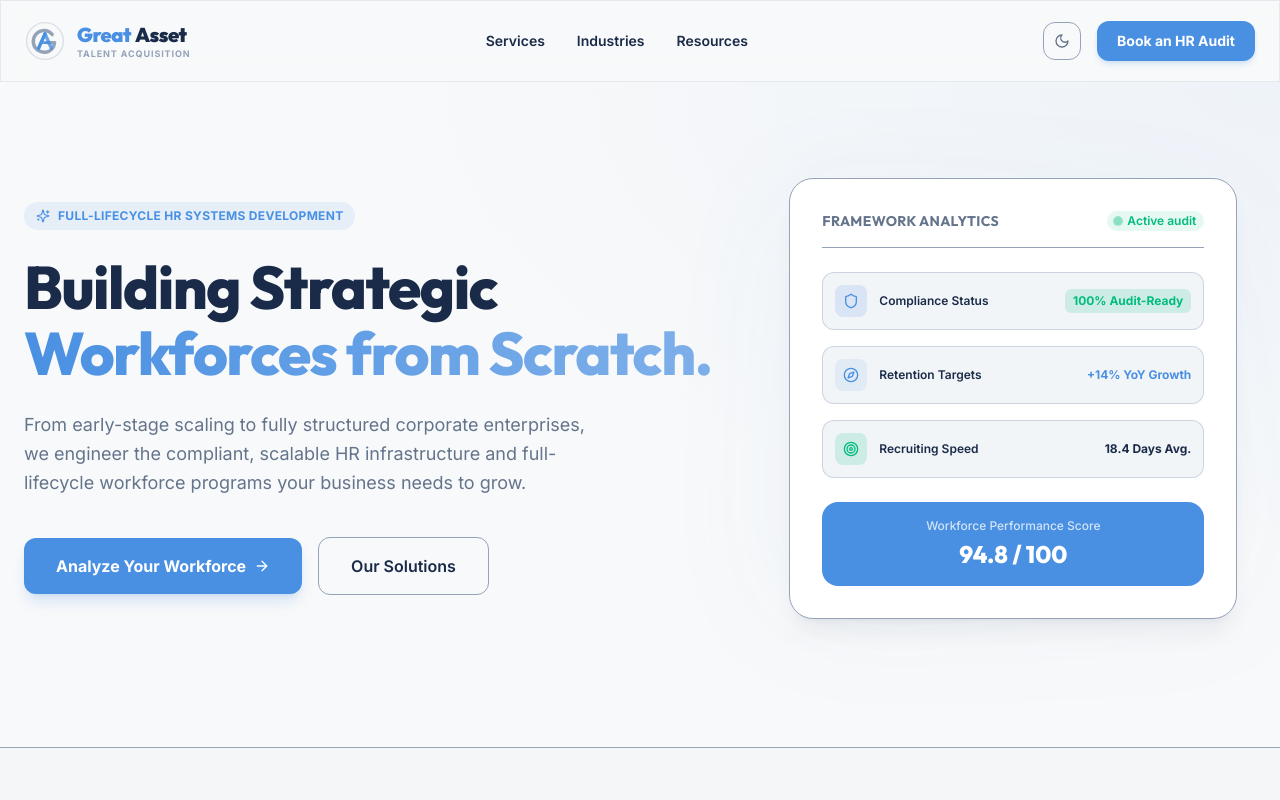
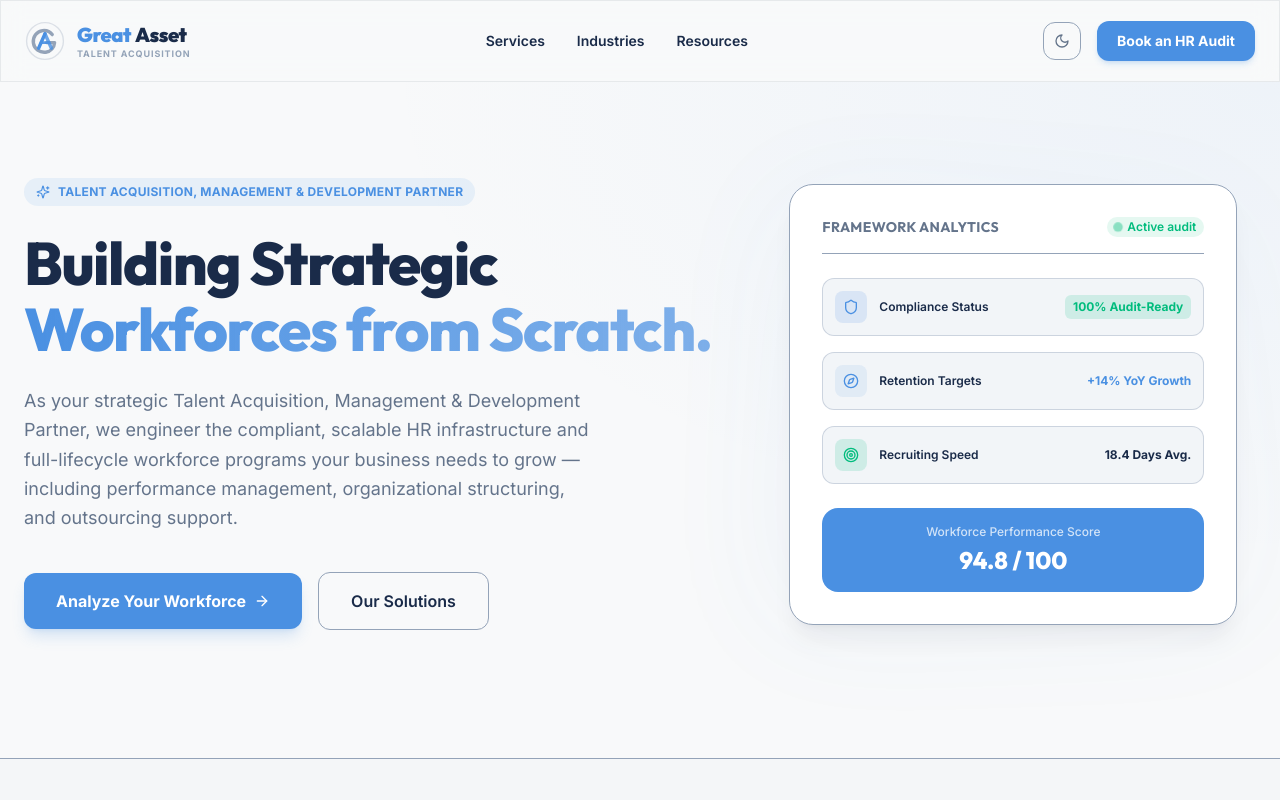
Before and after one commit to maver1ckhwd/GreatAsset, a Next.js app: page / in a window 1280 px wide. Shown: the top 800 px of the page. Built offline with nearby package versions, Linux system fonts and the light colour scheme.

Commit message:
changes to the description

```diff
--- a/src/app/layout.tsx
+++ b/src/app/layout.tsx
@@ -14,8 +14,8 @@ const outfit = Outfit({
 });
 
 export const metadata = {
-  title: "GreatAsset | Executive Search & B2B Talent Acquisition Partner",
-  description: "Connecting enterprise companies with elite executive, scientific, and technical leaders. GreatAsset is the premier strategic talent advisory partner.",
+  title: "GreatAsset | Talent Acquisition, Management & Development Partner",
+  description: "Connecting enterprise companies with elite executive, scientific, and technical leaders. GreatAsset is the premier strategic Talent Acquisition, Management & Development Partner, offering full-lifecycle HR ecosystem services including performance management, structuring, and outsourcing support.",
 };
 
 export default function RootLayout({
--- a/src/components/Hero.tsx
+++ b/src/components/Hero.tsx
@@ -22,7 +22,7 @@ export default function Hero() {
         <div className="lg:col-span-7 space-y-6 text-left">
           <div className="inline-flex items-center gap-2 px-3 py-1.5 rounded-full bg-primary/10 text-primary text-xs font-bold tracking-wide">
             <Sparkles className="w-3.5 h-3.5" />
-            <span>FULL-LIFECYCLE HR SYSTEMS DEVELOPMENT</span>
+            <span>TALENT ACQUISITION, MANAGEMENT & DEVELOPMENT PARTNER</span>
           </div>
 
           <h1 className="font-display font-extrabold text-4xl sm:text-5xl lg:text-6xl tracking-tight leading-[1.1] text-neutral-core dark:text-white">
@@ -33,7 +33,7 @@ export default function Hero() {
           </h1>
 
           <p className="text-base sm:text-lg text-muted max-w-xl leading-relaxed">
-            From early-stage scaling to fully structured corporate enterprises, we engineer the compliant, scalable HR infrastructure and full-lifecycle workforce programs your business needs to grow.
+            As your strategic Talent Acquisition, Management & Development Partner, we engineer the compliant, scalable HR infrastructure and full-lifecycle workforce programs your business needs to grow — including performance management, organizational structuring, and outsourcing support.
           </p>
 
           <div className="flex flex-col sm:flex-row items-stretch sm:items-center gap-4 pt-4">
```
